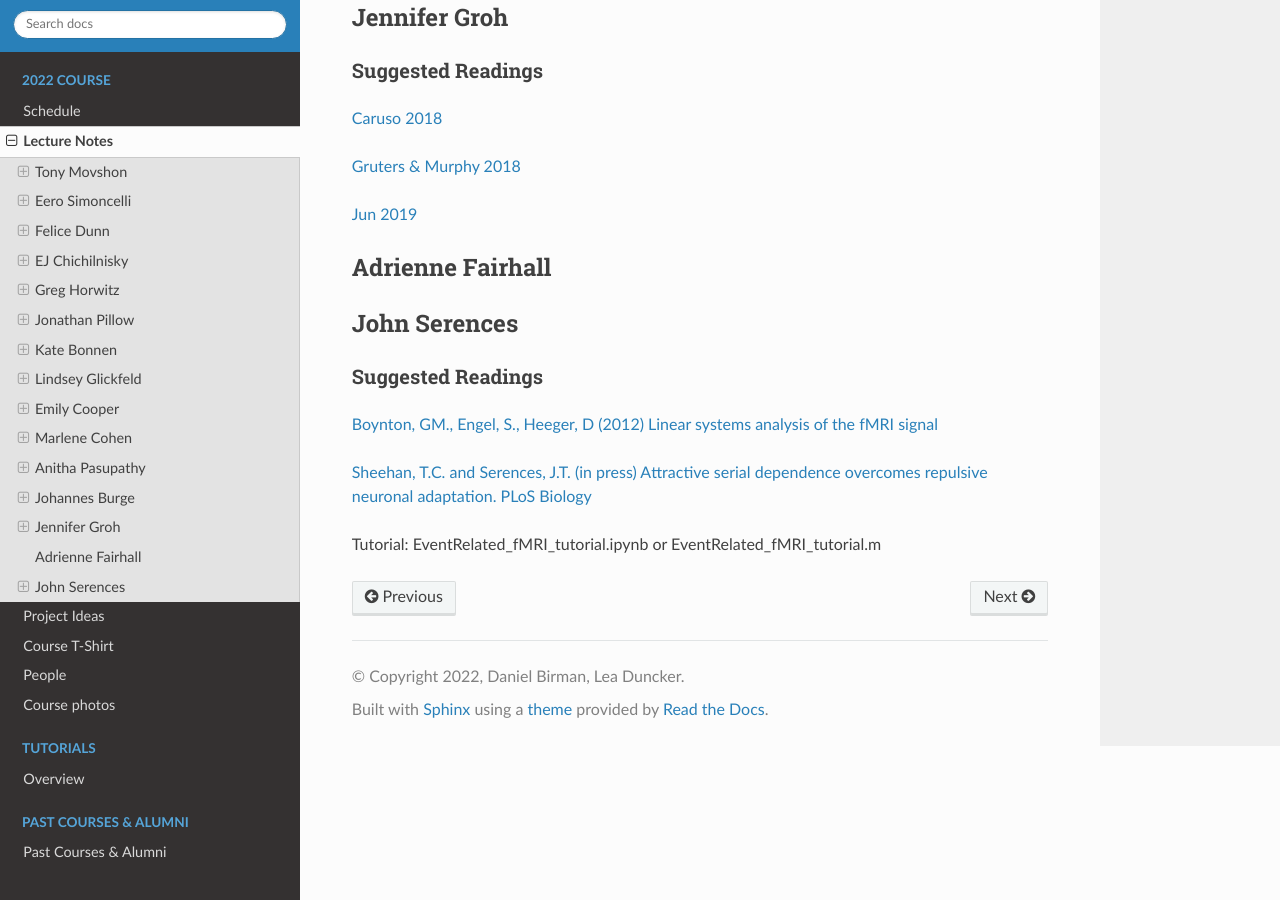
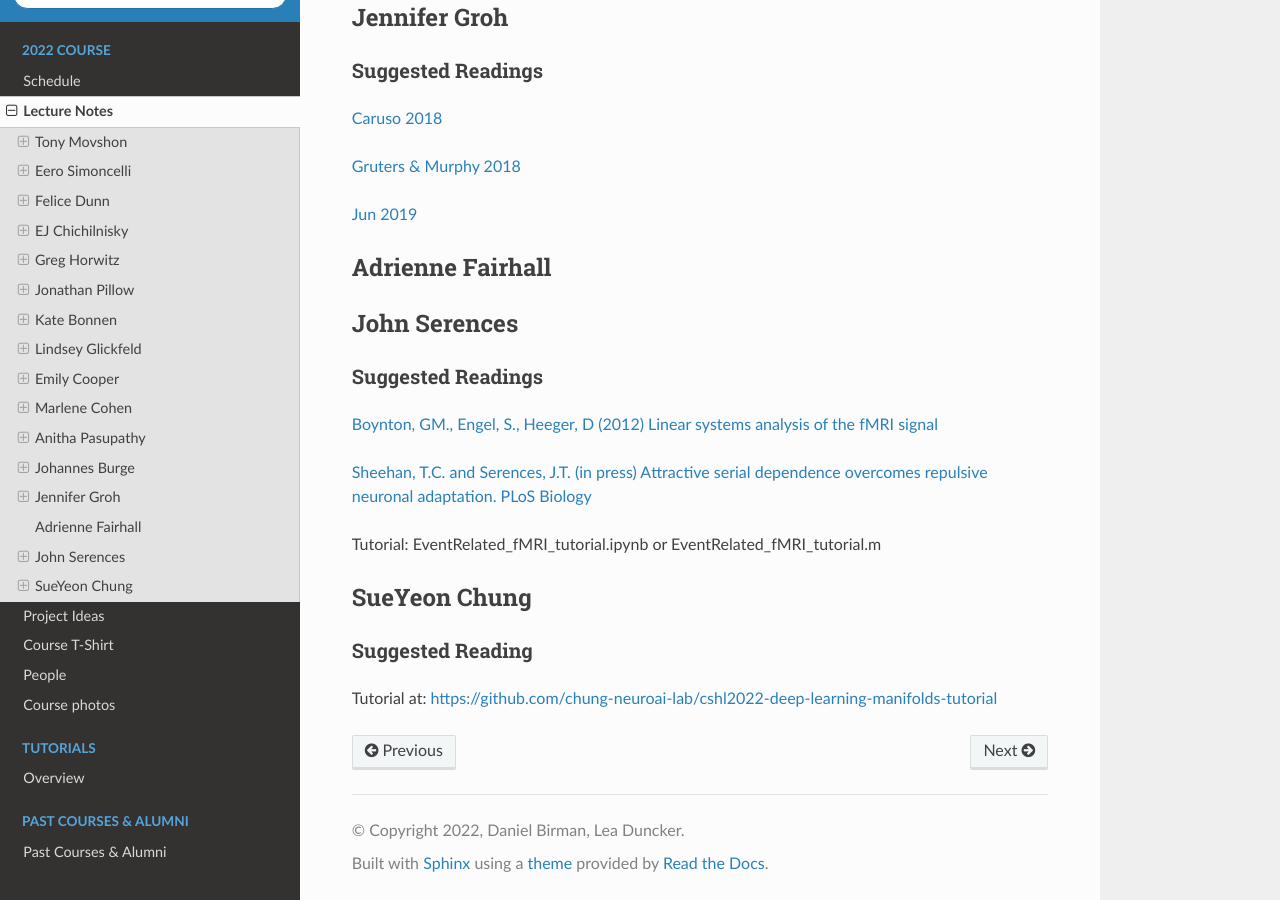
Before and after one commit to CSHL-comp-neuro-vision/website, a Sphinx documentation site: the page built from source/2022/lecture_notes.md, in a window 1280 px wide and 900 px high, scrolled down 5541 px. Built offline with Sphinx 7.4.7 and the Read the Docs theme 2.0.0, drawn with Linux system fonts in a browser that asks for light colours.

Commit message:
tutorial sueyeon

```diff
--- a/source/2022/lecture_notes.md
+++ b/source/2022/lecture_notes.md
@@ -214,3 +214,9 @@ https://github.com/burgelab/AMA
 <a href="https://www.biorxiv.org/content/10.1101/2021.04.06.438664v2">Sheehan, T.C. and Serences, J.T. (in press) Attractive serial dependence overcomes repulsive neuronal adaptation. PLoS Biology </a>
 
 Tutorial: EventRelated_fMRI_tutorial.ipynb or EventRelated_fMRI_tutorial.m
+
+## SueYeon Chung
+
+### Suggested Reading
+
+Tutorial at:  <a href="https://github.com/chung-neuroai-lab/cshl2022-deep-learning-manifolds-tutorial">https://github.com/chung-neuroai-lab/cshl2022-deep-learning-manifolds-tutorial</a>
```
